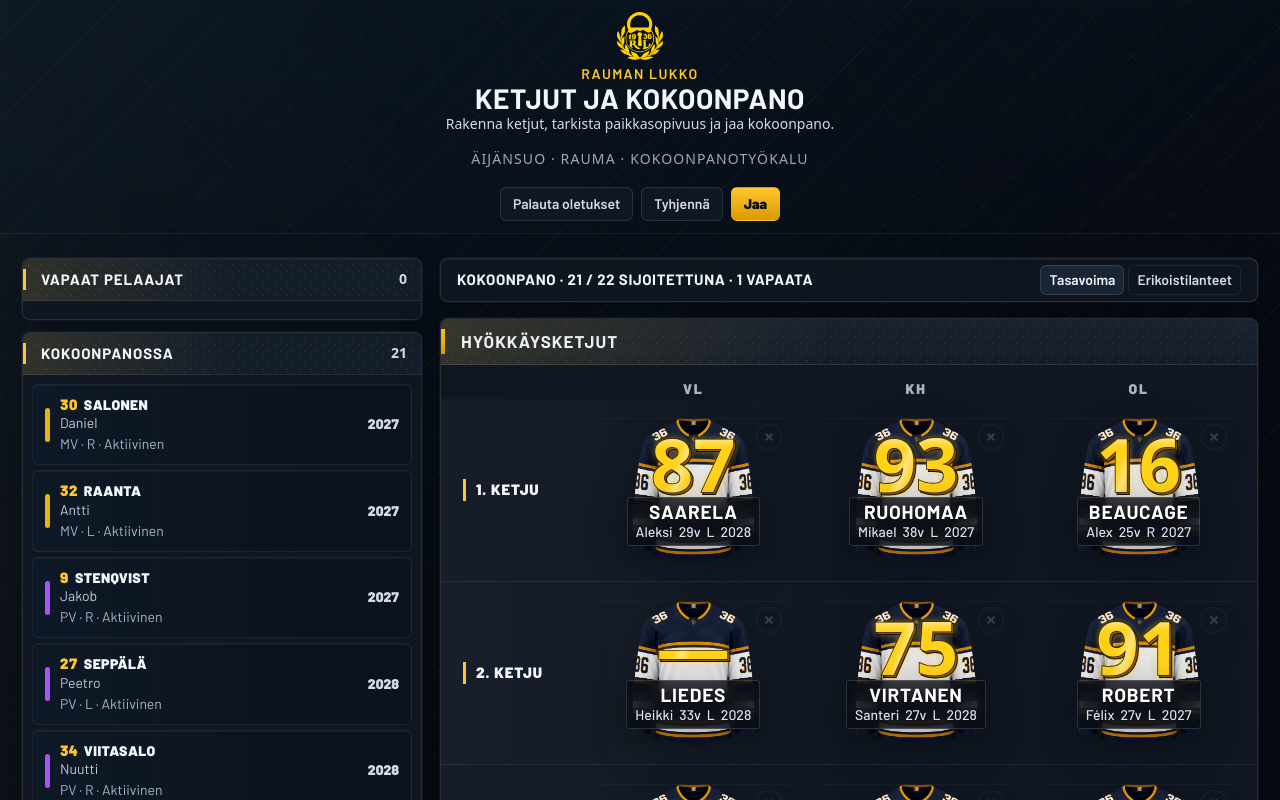
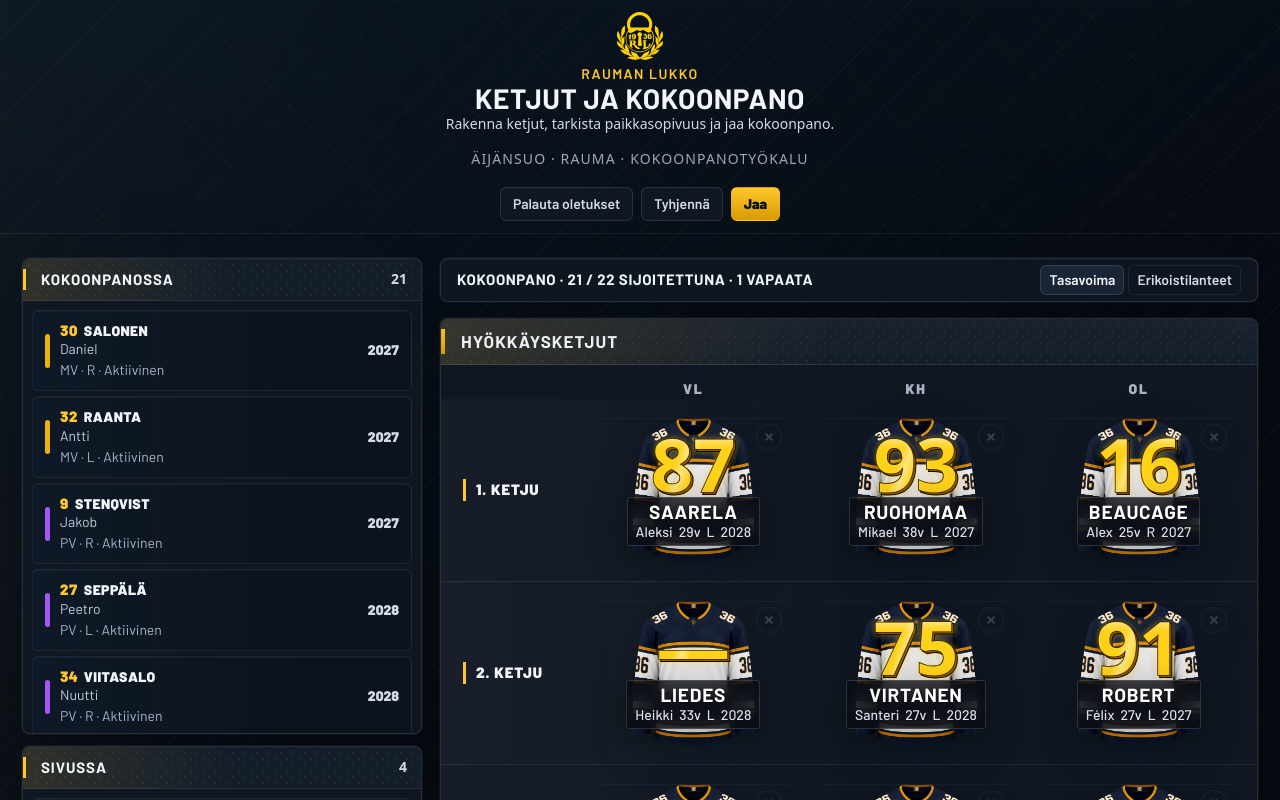
Before and after one commit to Mgrmjp/lukko-lineup, a Svelte app: page / in a window 1280 px wide. Shown: the top 800 px of the page. Built offline with nearby package versions, Linux system fonts and the light colour scheme; a web font is replaced by a local one.

Commit message:
chore: remove unused 'Vapaat pelaajat' sidebar section

```diff
--- a/src/App.svelte
+++ b/src/App.svelte
@@ -317,25 +317,6 @@
     <aside class="roster-pool" aria-label="Rosteripooli">
       <section class="pool-section">
         <div class="pool-section__header">
-          <h2>Vapaat pelaajat</h2>
-          <span>{availablePlayers.length}</span>
-        </div>
-        <div class="pool-section__cards">
-          {#each availablePlayers as player}
-            <RosterPlayerCard
-              {player}
-              selected={selectedPlayerId === player.id}
-              onSelect={(playerId) => {
-                selectedPlayerId = selectedPlayerId === playerId ? null : playerId
-                notice = selectedPlayerId ? 'Valitse paikka kokoonpanosta.' : ''
-              }}
-            />
-          {/each}
-        </div>
-      </section>
-
-      <section class="pool-section">
-        <div class="pool-section__header">
           <h2>Kokoonpanossa</h2>
           <span>{lineupIds.size}</span>
         </div>
```
